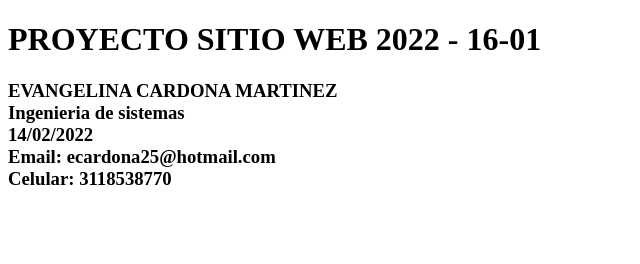
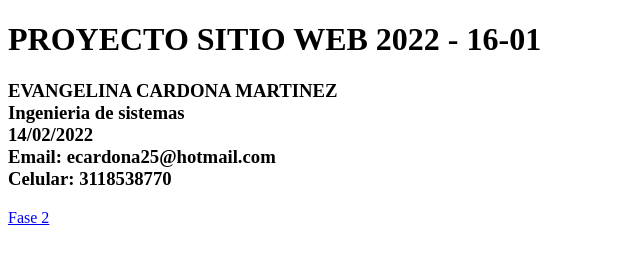
Before and after one commit to DSW-EvangeliaCardona/DSW-EvangeliaCardona, a plain HTML site: page index.html in a window 1280 px wide. Shown: the full height of the page, 0-640 px from the left. Drawn offline with Linux system fonts and the light colour scheme.

Commit message:
Update index.html
correcion

```diff
--- a/index.html
+++ b/index.html
@@ -15,7 +15,7 @@
 	        Email: ecardona25@hotmail.com <br />
 	        Celular: 3118538770 <br />
 	    </h3>
-<a href="fase2/design.html"></a>
+<a href="fase2/design.html"> Fase 2 </a>
 
 		</body>
 	</html>
```
